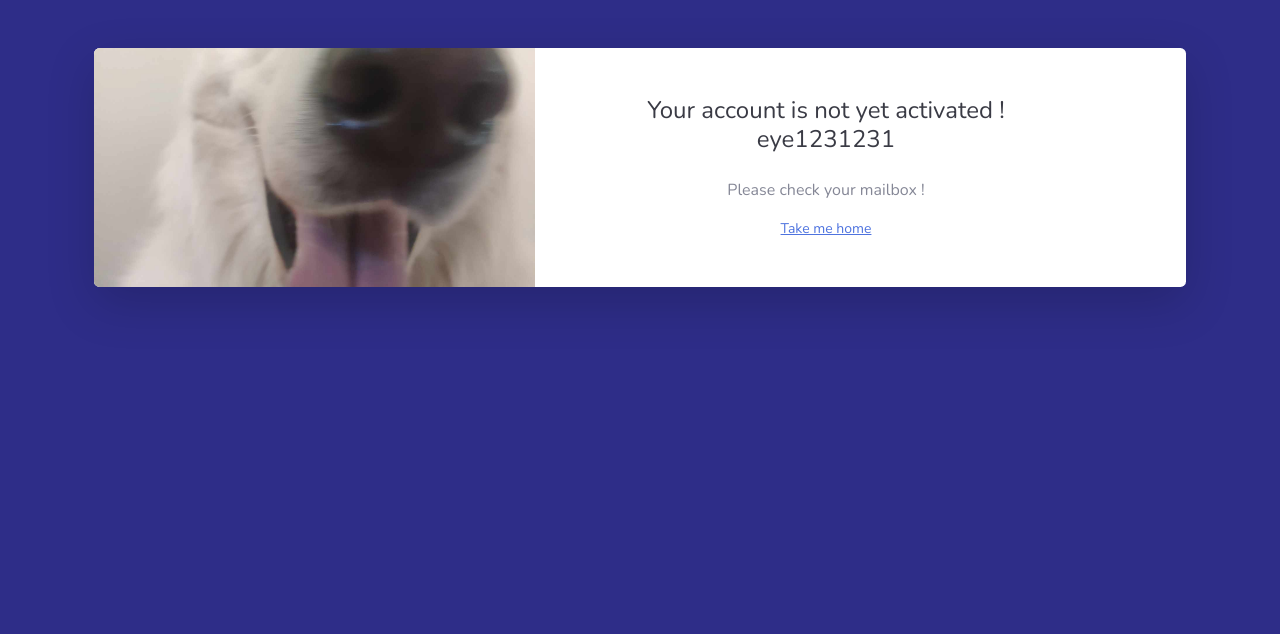
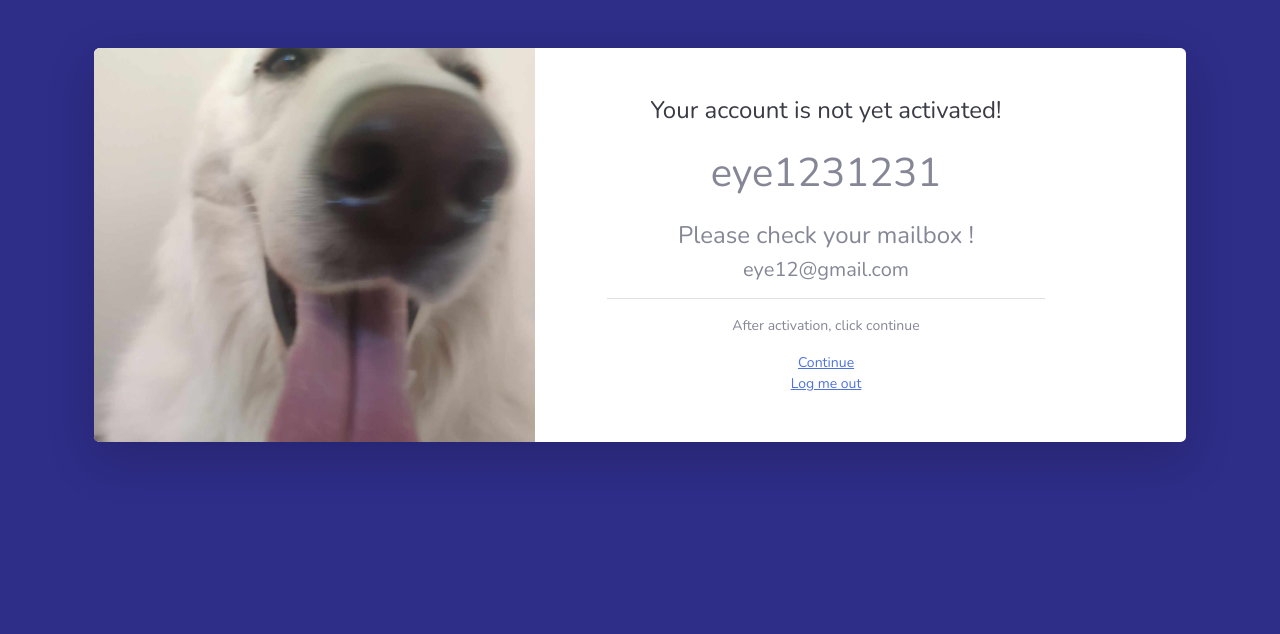
Before and after one commit to no-ppp/todolist-site, a Django app: page /required_active_user/ in a window 1280 px wide. Shown: the top 634 px of the page. Run offline with Django 5.2, Linux system fonts and the light colour scheme; a user stored in the database is signed in; some libraries are stand-ins or nearby versions; some web fonts are replaced.

Commit message:
adding the if user.is authenticated #think about making decorator for it

```diff
--- a/templates/registration/register_completed.html
+++ b/templates/registration/register_completed.html
@@ -6,8 +6,9 @@
     <div class="p-5">
         <div class="text-center">
             <h4 class="text-dark mb-4">Registration completed ! {{ user.username }}</h4>
-            <p> Please check your mailbox ! </p>
-            <p> After activation </p>
+            <h5> Please check your mailbox ! </h5>
+            <hr>
+            <p class="small"> After activation </p>
             <div class="text-center"><a class="small" href="{% url 'todolist:home' %}">Lets start !</a></div>
 
 {% endblock content %}
--- a/templates/registration/required_active.html
+++ b/templates/registration/required_active.html
@@ -5,8 +5,13 @@
 <div class="col-lg-6">
     <div class="p-5">
         <div class="text-center">
-            <h4 class="text-dark mb-4">Your account is not yet activated ! {{ user.username }}</h4>
-            <p> Please check your mailbox ! </p>
-            <div class="text-center"><a class="small" href="{% url 'todolist:home' %}">Take me home</a></div>
+            <h4 class="text-dark mb-4">Your account is not yet activated!</h4>
+            <h1 class="test-dark mb-4"> {{ user.username }} </h1>
+            <h4> Please check your mailbox ! </h4>
+            <h5> {{user.email}} </h4>
+            <hr>
+            <p class ="small"> After activation, click continue </p>
+            <div class="text-center"><a class="small" href="{% url 'todolist:dashboard' %}">Continue</a></div>
+            <div class="text-center"><a class="small" href="{% url 'todolist:logout' %}">Log me out</a></div>
 
 {% endblock content %}
--- a/todolist/views.py
+++ b/todolist/views.py
@@ -38,10 +38,20 @@
 
     return render(request, 'dashboard.html')
 
+#TODO think about making signal which will redirect user after he activate his account via email
 def required_active_view(request):
     return render(request, 'registration/required_active.html')
 
+#TODO Think about making decorator which will overide this code:
+#(check the rest of fucntions with this if statement after making this decorator)
+#(basicaly all the login/register function)
+#-------------------------
+#if request.user.is_authenticated:
+#return redirect('todolist:dashboard')
+#--------------------------
 def login_view(request):
+    if request.user.is_authenticated:
+        return redirect('todolist:dashboard')
     user_form = UserLoginForm()
     if request.method == 'POST':
         user_form = UserLoginForm(request.POST)
@@ -62,6 +72,8 @@
 
 
 def register_view(request):
+    if request.user.is_authenticated:
+        return redirect('todolist:dashboard')
     register_form = UserRegisterForm()
     if request.method == 'POST':
         register_form = UserRegisterForm(request.POST)
@@ -79,6 +91,8 @@
 
 
 def register_completed(request):
+    if request.user.is_authenticated:
+        return redirect('todolist:dashboard')
     if not request.user.is_authenticated:
         return redirect('todolist:home')
     elif request.user.is_active == True:
@@ -89,18 +103,25 @@
 
 #TODO display the user email after reset password is sent
 def password_reset_done(request):
+    if request.user.is_authenticated:
+        return redirect('todolist:dashboard')
     return render(request, 'registration/password_reset_done.html')
 
 def new_password_invalid(request):
+    if request.user.is_authenticated:
+        return redirect('todolist:dashboard')
     return render(request, 'registration/new_password_invalid.html')
 
 def password_reset_complete(request):
+    if request.user.is_authenticated:
+        return redirect('todolist:dashboard')
     return render(request, 'registration/password_reset_complete.html')
-
 
 
 #TODO Refactor this function to utils.py
 def password_reset(request):
+    if request.user.is_authenticated:
+        return redirect('todolist:dashboard')
     email_form = EmailForm()
     if request.method == 'POST':
         email_form = EmailForm(request.POST)
@@ -145,7 +166,7 @@
     else:
         return render(request, 'registration/new_password_invalid.html')
 
-@required_active
+
 def logout_view(request):
     logout(request)
     return redirect('todolist:home')
```
Also changed, not shown: db.sqlite3.
